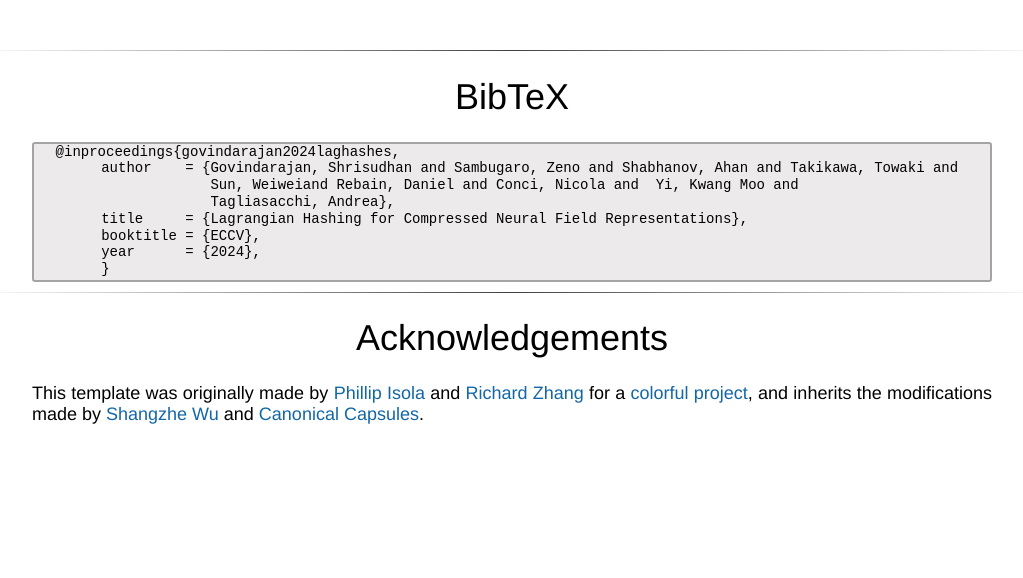
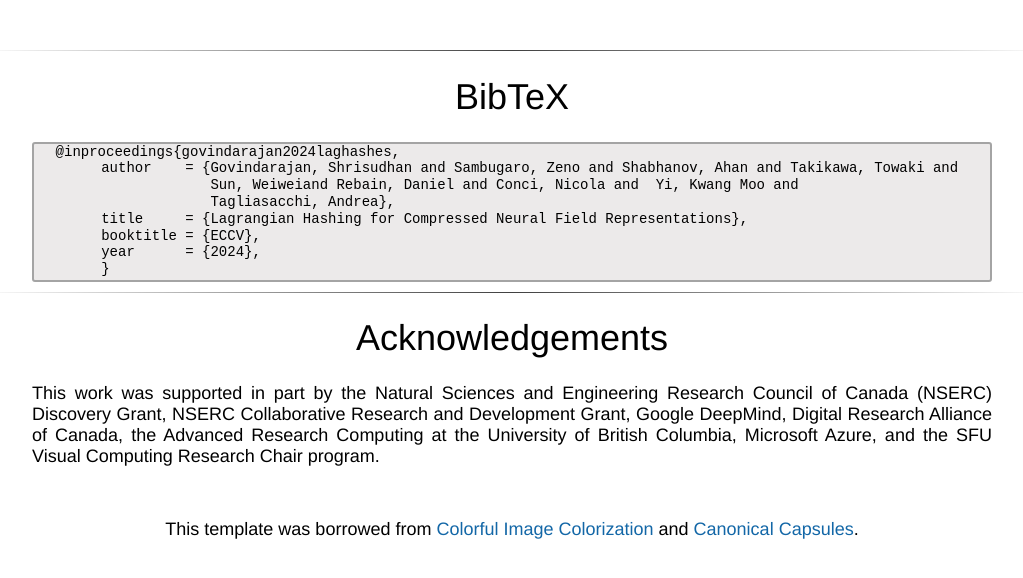
Before and after one commit to theialab/laghashes, a plain HTML site: page index.html in a window 1280 px wide. Shown: the part 5074-5652 px from the top of the page, without its empty margins (128-1151 px from the left). Before the commit the page ends 5614 px from the top, so only its background shows below. Drawn offline with nearby package versions, Linux system fonts and the light colour scheme; some packages are replaced by stand-ins of ours; a script that the page names is missing.

Commit message:
Added acknowledgements

```diff
--- a/index.html
+++ b/index.html
@@ -270,12 +270,15 @@
         <hr>
         <h1>Acknowledgements</h1>
             <p style="width: 80%;text-align: justify;">
-            This template was originally made by <a href="http://web.mit.edu/phillipi/">Phillip Isola</a> and <a href="http://richzhang.github.io/">Richard Zhang</a> for a <a href="http://richzhang.github.io/colorization/">colorful project</a>, and inherits the modifications made by <a href="https://github.com/elliottwu/webpage-template">Shangzhe Wu</a>
-            and  <a href="https://github.com/canonical-capsules/canonical-capsules.github.io">Canonical Capsules</a>.
+                This work was supported in part by the Natural Sciences and Engineering Research Council of Canada (NSERC) Discovery Grant,
+                NSERC Collaborative Research and Development Grant, Google DeepMind, Digital Research Alliance of Canada, the Advanced
+                Research Computing at the University of British Columbia, Microsoft Azure, and the SFU Visual Computing Research Chair program.
             </p>
-
     <br><br>
     </div>
+
+
+    This template was borrowed from <a href="http://richzhang.github.io/colorization/">Colorful Image Colorization</a> and <a href="https://github.com/canonical-capsules/canonical-capsules.github.io">Canonical Capsules</a>.
 
     <script>
         document.addEventListener('DOMContentLoaded', function () {
```
